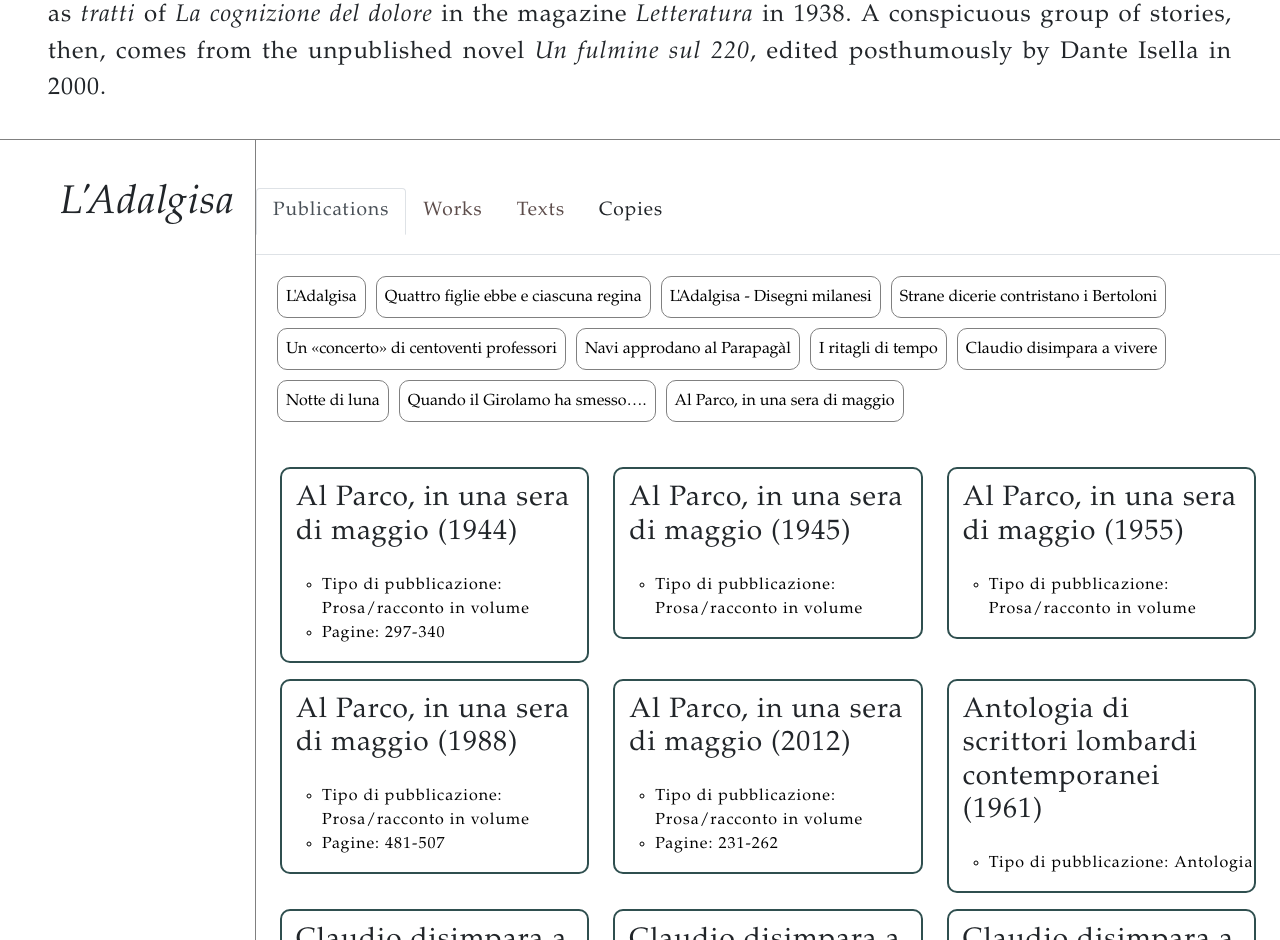
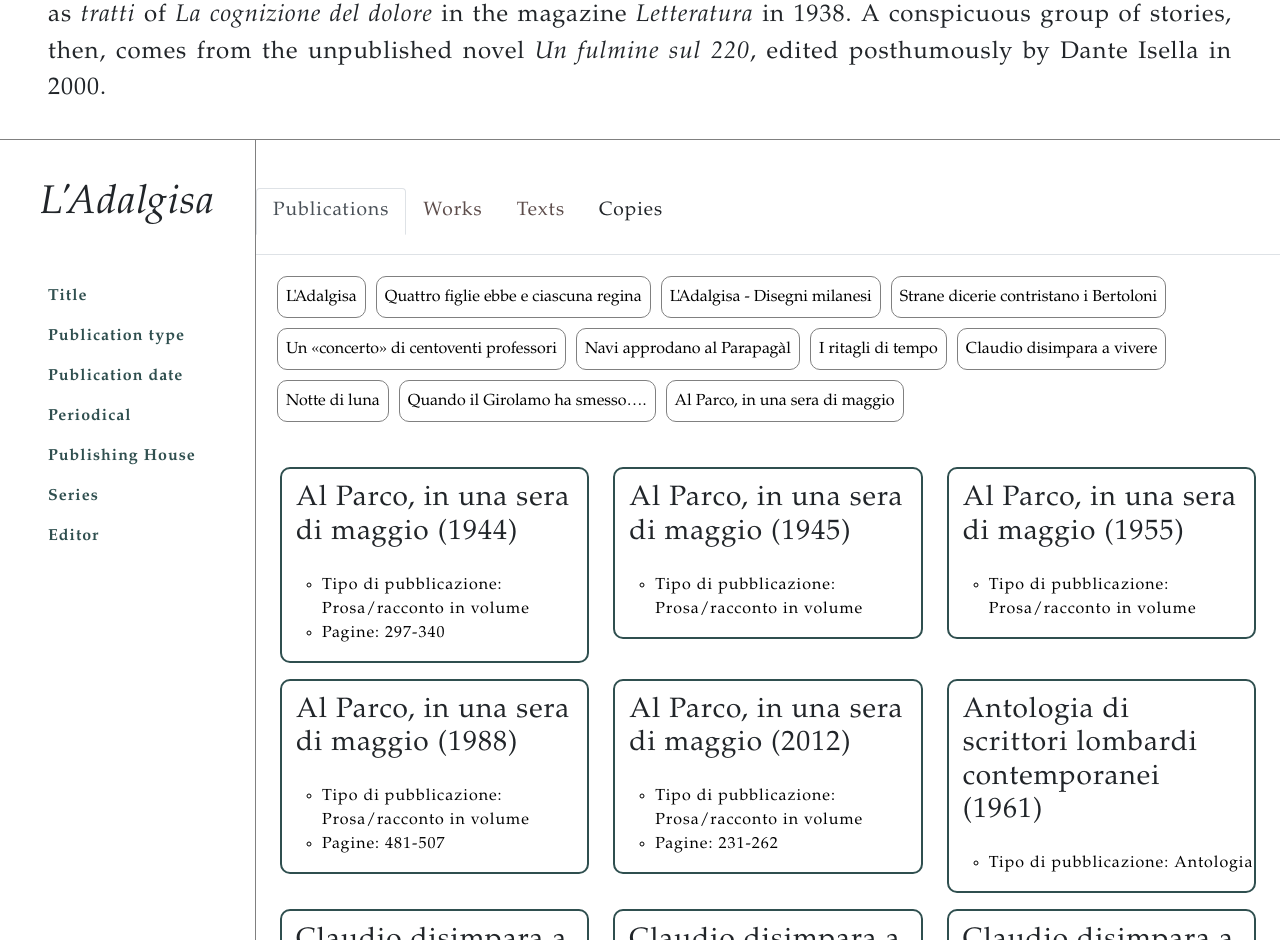
Before and after one commit to mod-bib/biblio-gad, a plain HTML site: page case_studies.html in a window 1280 px wide. Shown: the part 1256-2196 px from the top of the page. Drawn offline with nearby package versions, Linux system fonts and the light colour scheme.

Commit message:
html and css

```diff
--- a/assets/main.css
+++ b/assets/main.css
@@ -187,7 +187,17 @@ nav a:hover {
 
 #sidebar-case-1 > h1 {
     justify-self: end;
-    padding-right: 0.5em;
+    padding-right: 1em;
+}
+
+#filters-case-1 {
+    list-style-type: none;
+}
+
+#filters-case-1 li {
+    color: darkslategray;
+    font-weight: bold;
+    padding: 0.5em;
 }
 
 #case-studies-title {
--- a/case_studies.html
+++ b/case_studies.html
@@ -50,6 +50,15 @@
             <!--sidebar for faceted search-->
             <div id="sidebar-case-1">
               <h1><i>L'Adalgisa</i></h1>
+              <ul id="filters-case-1">
+                <li id="li-title"><a>Title</a></li>
+                <li id="li-pub-type"><a>Publication type</a></li>
+                <li id="li-pub-date"><a>Publication date</a></li>
+                <li id="li-periodical"><a>Periodical</a></li>
+                <li id="li-publisher"><a>Publishing House</a></li>
+                <li id="li-series"><a>Series</a></li>
+                <li id="li-contributor"><a>Editor</a></li>
+              </ul>
             </div>
             <!--sezione caso 1-->
             <div id="case-1-sec">
```
